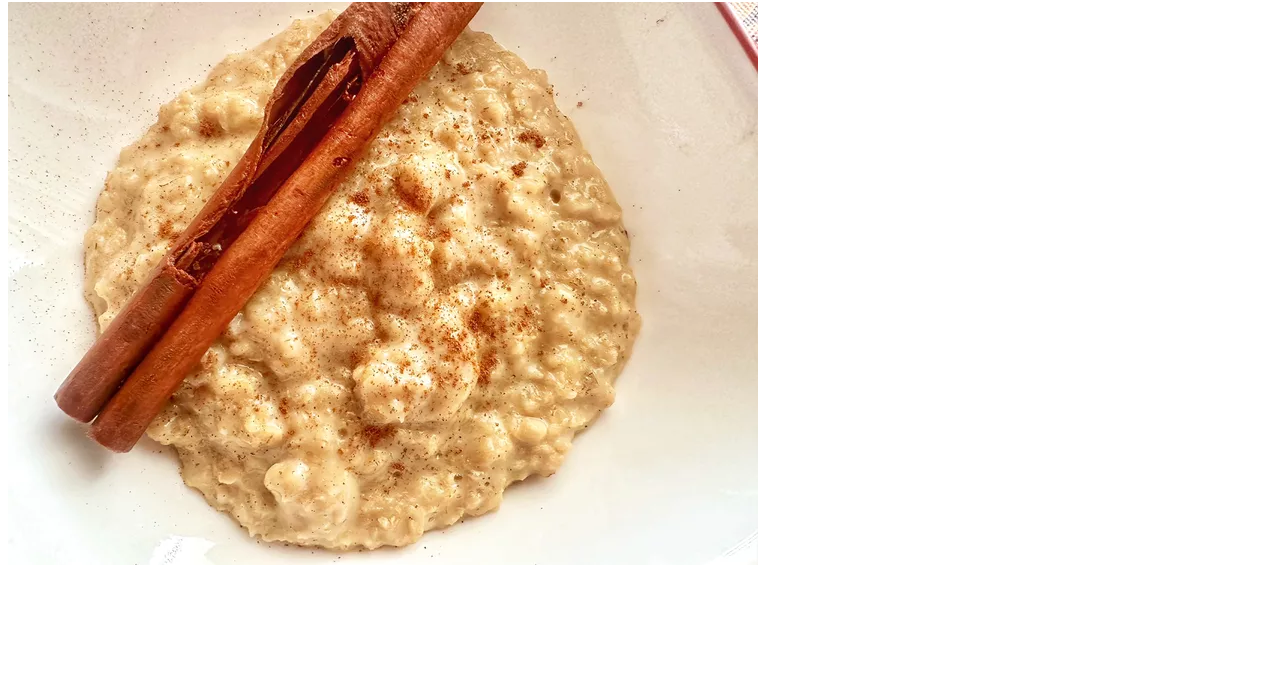
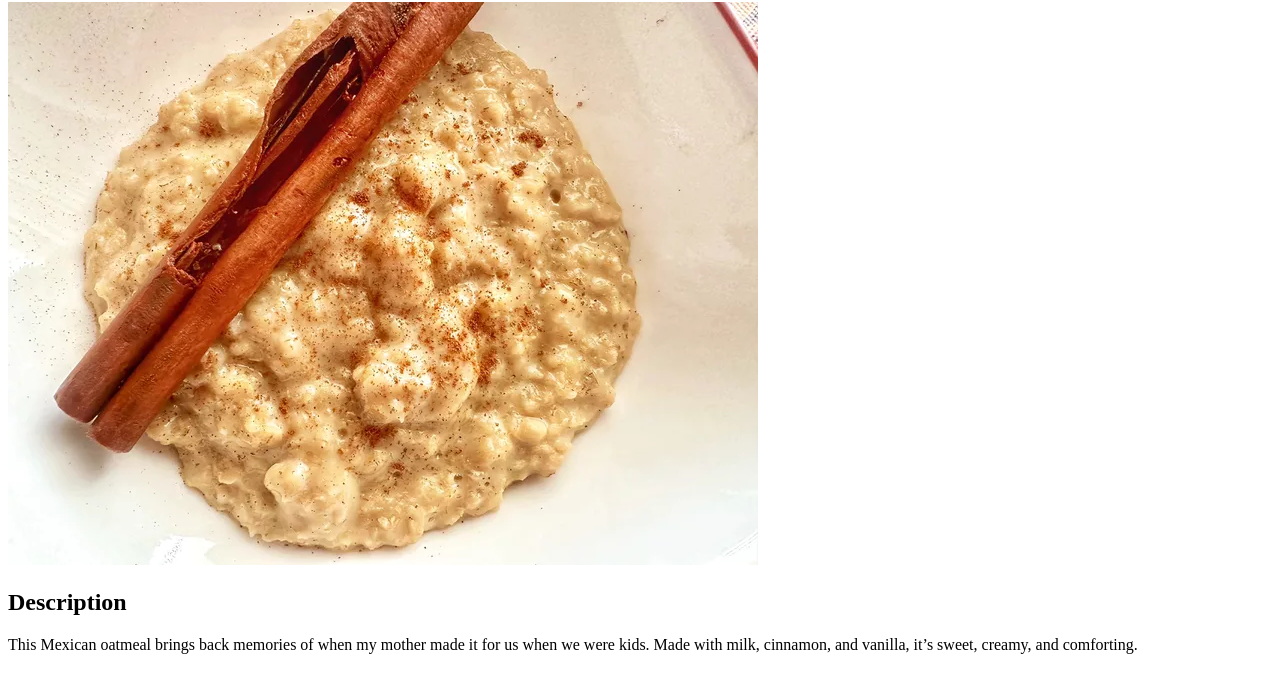
Before and after one commit to lochpeon/odin-recipes, a plain HTML site: page recipes/mexican-oatmeal.html in a window 1280 px wide. Shown: the part 78-770 px from the top of the page. Drawn offline with Linux system fonts and the light colour scheme.

Commit message:
Add description for mexican oatmeal recipe

```diff
--- a/recipes/mexican-oatmeal.html
+++ b/recipes/mexican-oatmeal.html
@@ -8,5 +8,8 @@
 <body>
     <h1>Mexican Oatmeal</h1>
     <img src="./images/mexican-oatmeal.webp" alt="a mexican oatmeal on a white plate">
+
+    <h2>Description</h2>
+    <p>This Mexican oatmeal brings back memories of when my mother made it for us when we were kids. Made with milk, cinnamon, and vanilla, it’s sweet, creamy, and comforting.</p>
 </body>
 </html>
```
